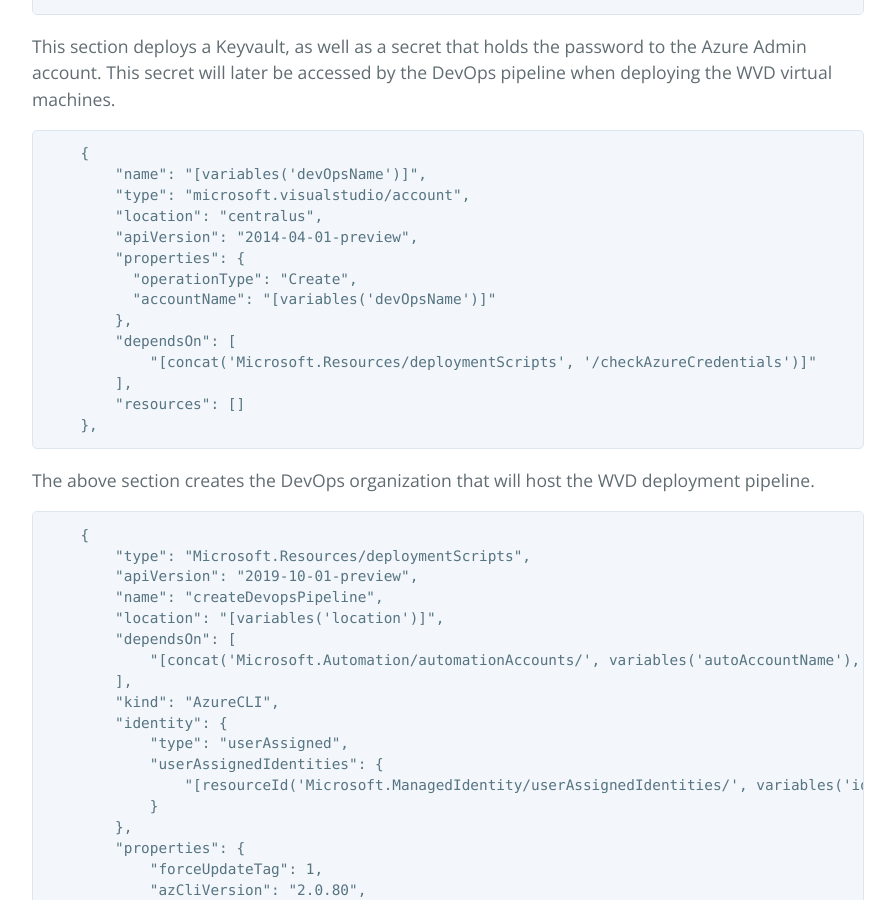
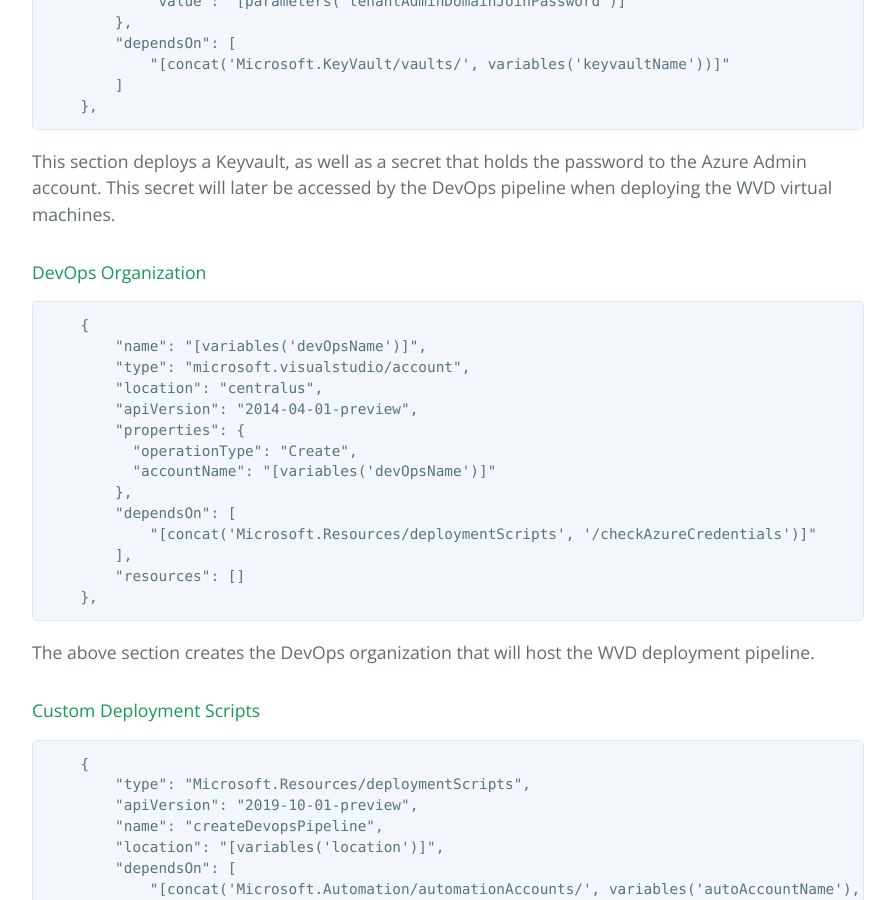
Before and after one commit to samvdjagt/wvdquickstart, a Jekyll site: the page built from armdeployment.md, in a window 1280 px wide and 900 px high, scrolled down 9683 px. Shown: the whole window, without its empty margins (192-1087 px from the left). Built offline with Jekyll 4.4.1, drawn with Linux system fonts in a browser that asks for light colours; some of the changed text lies outside the part shown.

Commit message:
Update armdeployment.md

````diff
--- a/armdeployment.md
+++ b/armdeployment.md
@@ -366,6 +369,8 @@
     },
 ```
 This section deploys a Keyvault, as well as a secret that holds the password to the Azure Admin account. This secret will later be accessed by the DevOps pipeline when deploying the WVD virtual machines.
+
+#### DevOps Organization
 ```
     {
         "name": "[variables('devOpsName')]",
@@ -383,6 +388,8 @@
     },
 ```
 The above section creates the DevOps organization that will host the WVD deployment pipeline.
+
+#### Custom Deployment Scripts
 ```
     {
         "type": "Microsoft.Resources/deploymentScripts",
````
Also changed, not shown: other parts of armdeployment.md (+3 -0 lines).
